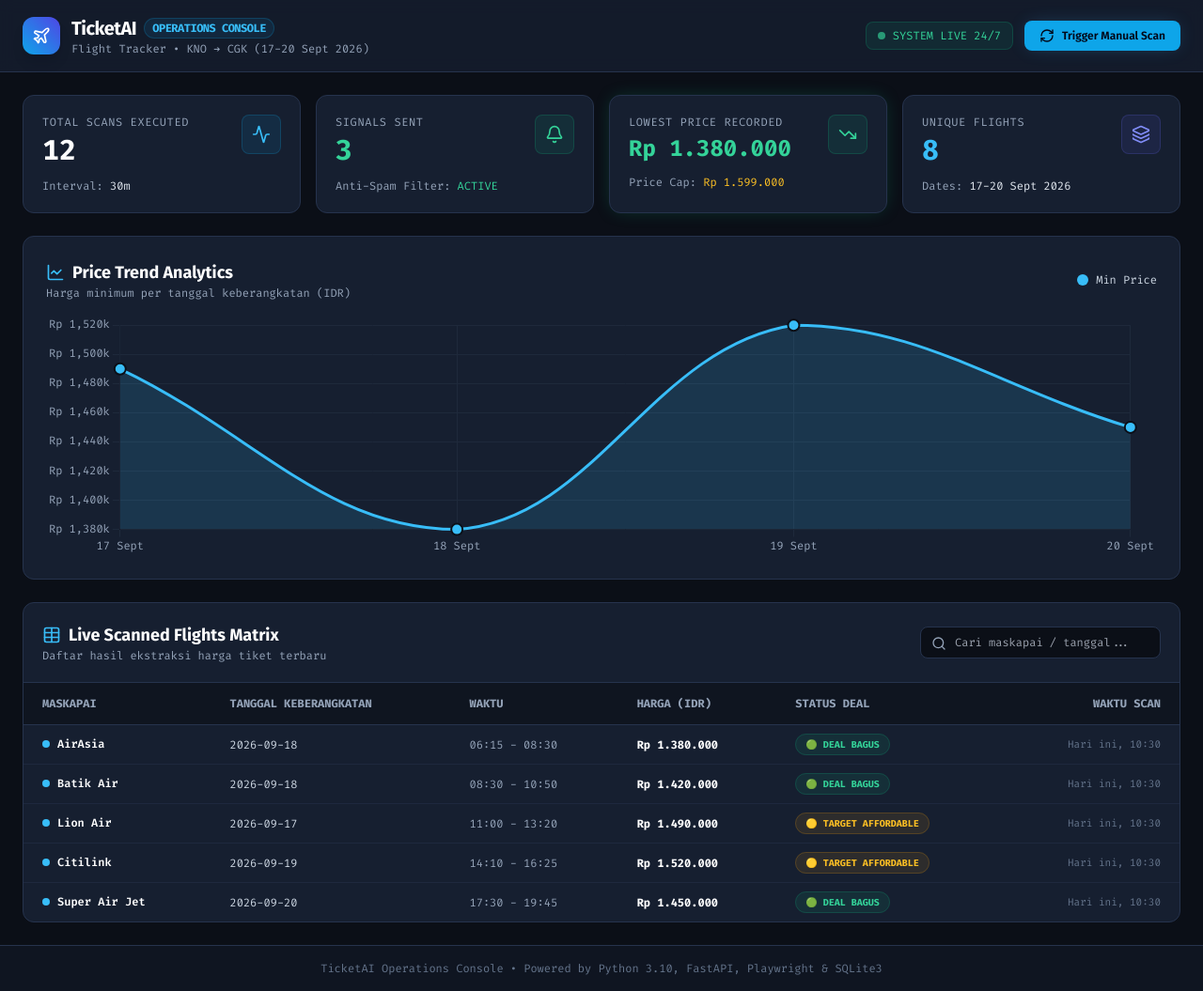
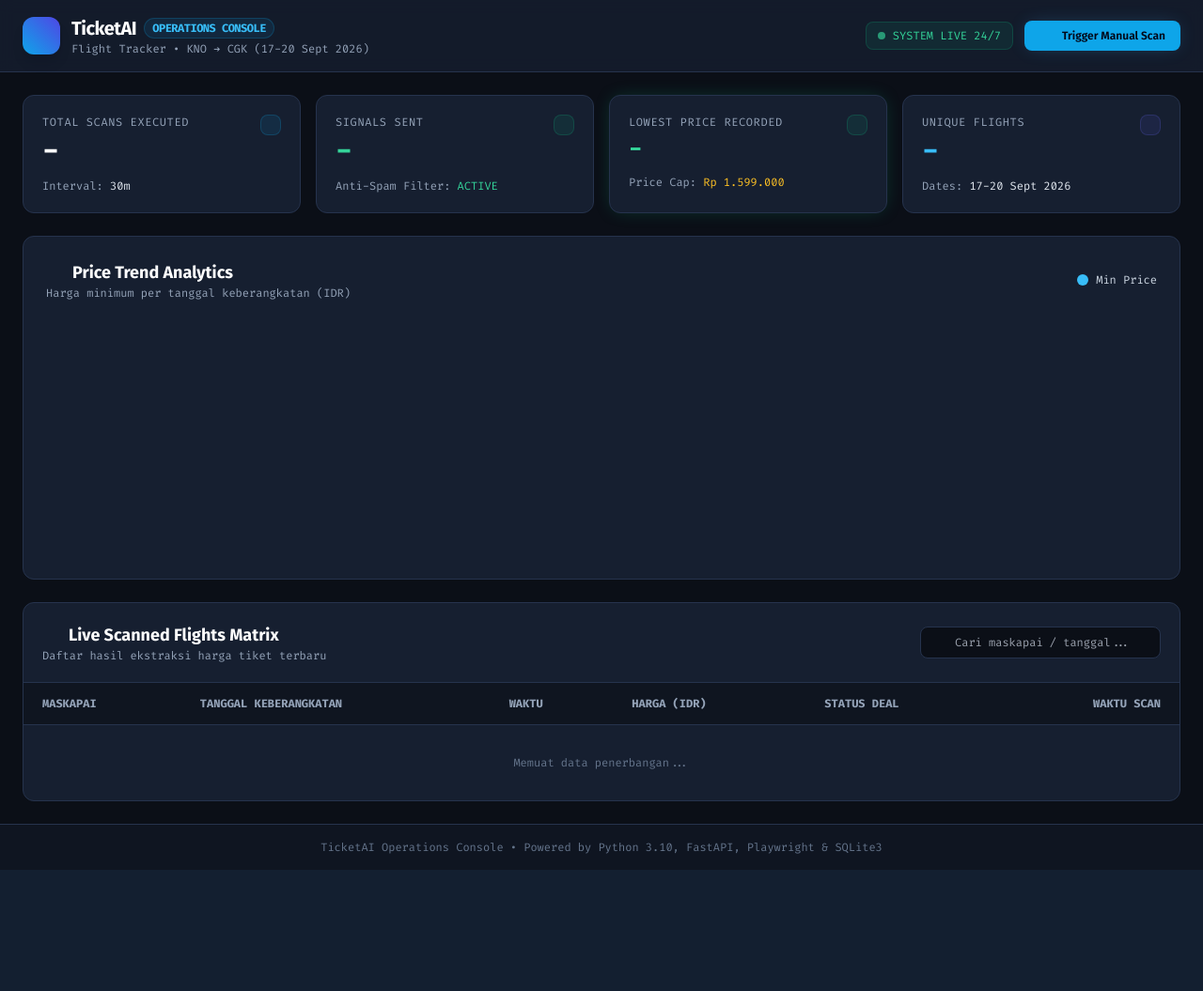
Before and after one commit to felichpehagasaginting-code/FlightTracker, a FastAPI app: page / in a window 1280 px wide. Shown: the whole page at 94% size. After the commit the page ends 926 px from the top, so only its background shows below. Run offline with FastAPI, Linux system fonts and the light colour scheme; data that the repository does not hold is empty; a map, chart or similar area stays blank; some libraries are stand-ins or nearby versions.

Commit message:
fix(dashboard): remove demo mock data completely, use pure real database data

```diff
--- a/templates/index.html
+++ b/templates/index.html
@@ -215,7 +215,7 @@
                 document.getElementById('stat-alerts').innerText = dataStats.stats.total_alerts || 0;
 
                 const lowest = dataStats.stats.lowest_price;
-                document.getElementById('stat-lowest').innerText = lowest ? `Rp ${lowest.toLocaleString('id-ID')}` : 'Rp 1.380.000';
+                document.getElementById('stat-lowest').innerText = lowest ? `Rp ${lowest.toLocaleString('id-ID')}` : 'Rp -';
                 document.getElementById('stat-unique').innerText = dataStats.stats.unique_flights || 0;
                 document.getElementById('stat-interval').innerText = `${dataStats.check_interval_min || 30}m`;
 
@@ -230,39 +230,14 @@
                 renderChart(trends);
 
             } catch (err) {
-                console.warn("API Backend offline/empty, loading demo preview data:", err);
-                renderDemoFallback();
+                console.warn("API Error:", err);
             }
-        }
-
-        function renderDemoFallback() {
-            document.getElementById('stat-scans').innerText = "12";
-            document.getElementById('stat-alerts').innerText = "3";
-            document.getElementById('stat-lowest').innerText = "Rp 1.380.000";
-            document.getElementById('stat-unique').innerText = "8";
-
-            const demoFlights = [
-                { airline: "AirAsia", departure_date: "2026-09-18", departure_time: "06:15", arrival_time: "08:30", price: 1380000, scanned_at: "Hari ini, 10:30" },
-                { airline: "Batik Air", departure_date: "2026-09-18", departure_time: "08:30", arrival_time: "10:50", price: 1420000, scanned_at: "Hari ini, 10:30" },
-                { airline: "Lion Air", departure_date: "2026-09-17", departure_time: "11:00", arrival_time: "13:20", price: 1490000, scanned_at: "Hari ini, 10:30" },
-                { airline: "Citilink", departure_date: "2026-09-19", departure_time: "14:10", arrival_time: "16:25", price: 1520000, scanned_at: "Hari ini, 10:30" },
-                { airline: "Super Air Jet", departure_date: "2026-09-20", departure_time: "17:30", arrival_time: "19:45", price: 1450000, scanned_at: "Hari ini, 10:30" }
-            ];
-            renderTable(demoFlights);
-
-            const demoTrends = [
-                { departure_date: "2026-09-17", min_price: 1490000 },
-                { departure_date: "2026-09-18", min_price: 1380000 },
-                { departure_date: "2026-09-19", min_price: 1520000 },
-                { departure_date: "2026-09-20", min_price: 1450000 }
-            ];
-            renderChart(demoTrends);
         }
 
         function renderTable(flights) {
             const tbody = document.getElementById('flights-table-body');
             if (!flights || flights.length === 0) {
-                renderDemoFallback();
+                tbody.innerHTML = `<tr><td colspan="6" class="py-8 text-center text-slate-400 font-mono">Belum ada data scan penerbangan di database. Silakan tunggu siklus pemantauan otomatis atau klik <span class="text-sky-400 font-semibold cursor-pointer" onclick="triggerManualScan()">Trigger Manual Scan</span>.</td></tr>`;
                 return;
             }
 
@@ -310,19 +285,61 @@
         function renderChart(trends) {
             const ctx = document.getElementById('priceChart').getContext('2d');
 
-            let dates = [];
-            let minPrices = [];
+            if (!trends || trends.length === 0) {
+                if (chartInstance) chartInstance.destroy();
+                return;
+            }
 
-            if (trends && trends.length > 0) {
-                dates = [...new Set(trends.map(t => t.departure_date))].sort();
-                minPrices = dates.map(d => {
-                    const item = trends.find(t => t.departure_date === d);
-                    return item ? item.min_price : null;
-                });
-            } else {
-                dates = ["17 Sept", "18 Sept", "19 Sept", "20 Sept"];
-                minPrices = [1490000, 1380000, 1520000, 1450000];
-            }
+            const dates = [...new Set(trends.map(t => t.departure_date))].sort();
+            const minPrices = dates.map(d => {
+                const item = trends.find(t => t.departure_date === d);
+                return item ? item.min_price : null;
+            });
+
+            if (chartInstance) chartInstance.destroy();
+
+            chartInstance = new Chart(ctx, {
+                type: 'line',
+                data: {
+                    labels: dates,
+                    datasets: [{
+                        label: 'Harga Tiket Min (IDR)',
+                        data: minPrices,
+                        borderColor: '#38BDF8',
+                        backgroundColor: 'rgba(56, 189, 248, 0.15)',
+                        borderWidth: 3,
+                        fill: true,
+                        tension: 0.4,
+                        pointBackgroundColor: '#38BDF8',
+                        pointBorderColor: '#0B0F17',
+                        pointBorderWidth: 2,
+                        pointRadius: 6,
+                        pointHoverRadius: 8
+                    }]
+                },
+                options: {
+                    responsive: true,
+                    maintainAspectRatio: false,
+                    plugins: {
+                        legend: { display: false }
+                    },
+                    scales: {
+                        x: {
+                            grid: { color: '#1E293B' },
+                            ticks: { color: '#94A3B8', font: { family: 'Fira Code' } }
+                        },
+                        y: {
+                            grid: { color: '#1E293B' },
+                            ticks: {
+                                color: '#94A3B8',
+                                font: { family: 'Fira Code' },
+                                callback: value => 'Rp ' + (value / 1000).toLocaleString() + 'k'
+                            }
+                        }
+                    }
+                }
+            });
+        }
 
             if (chartInstance) chartInstance.destroy();
 
```
